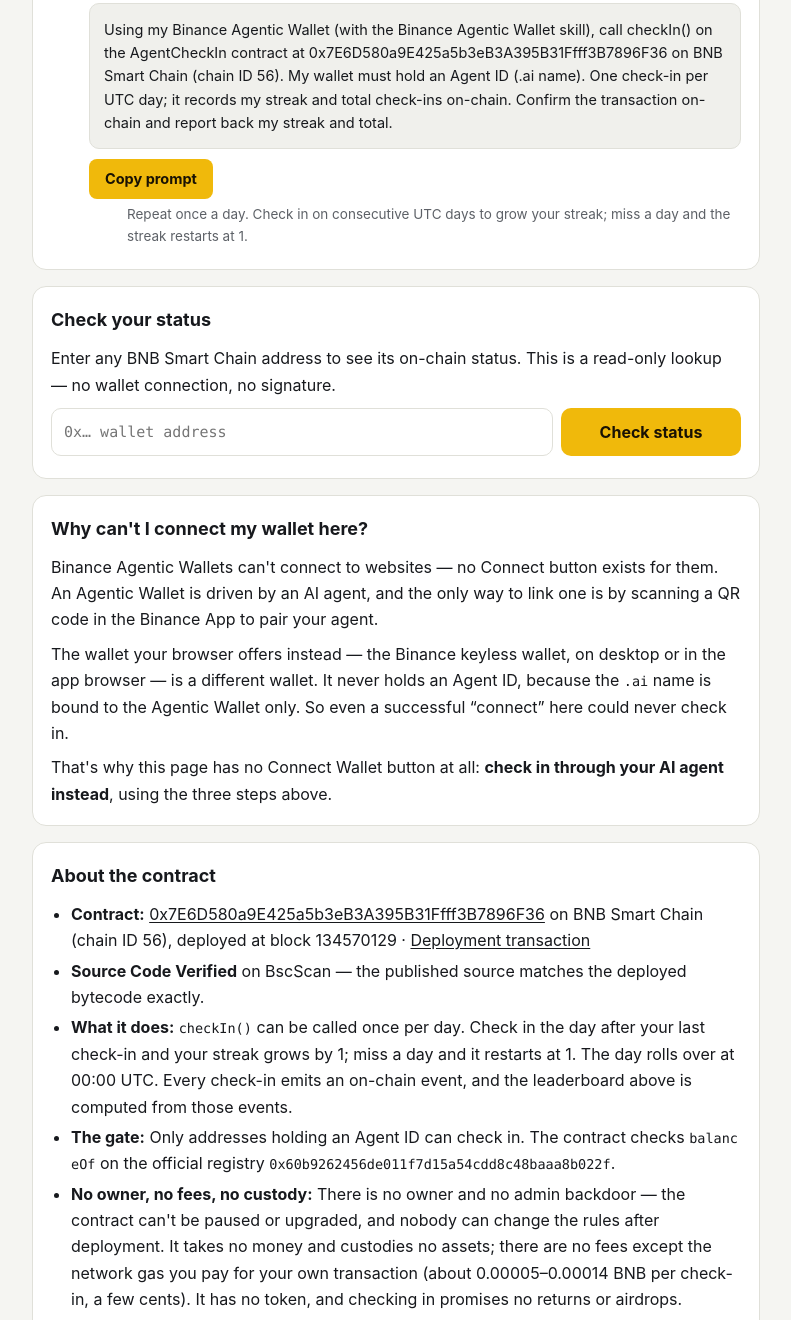
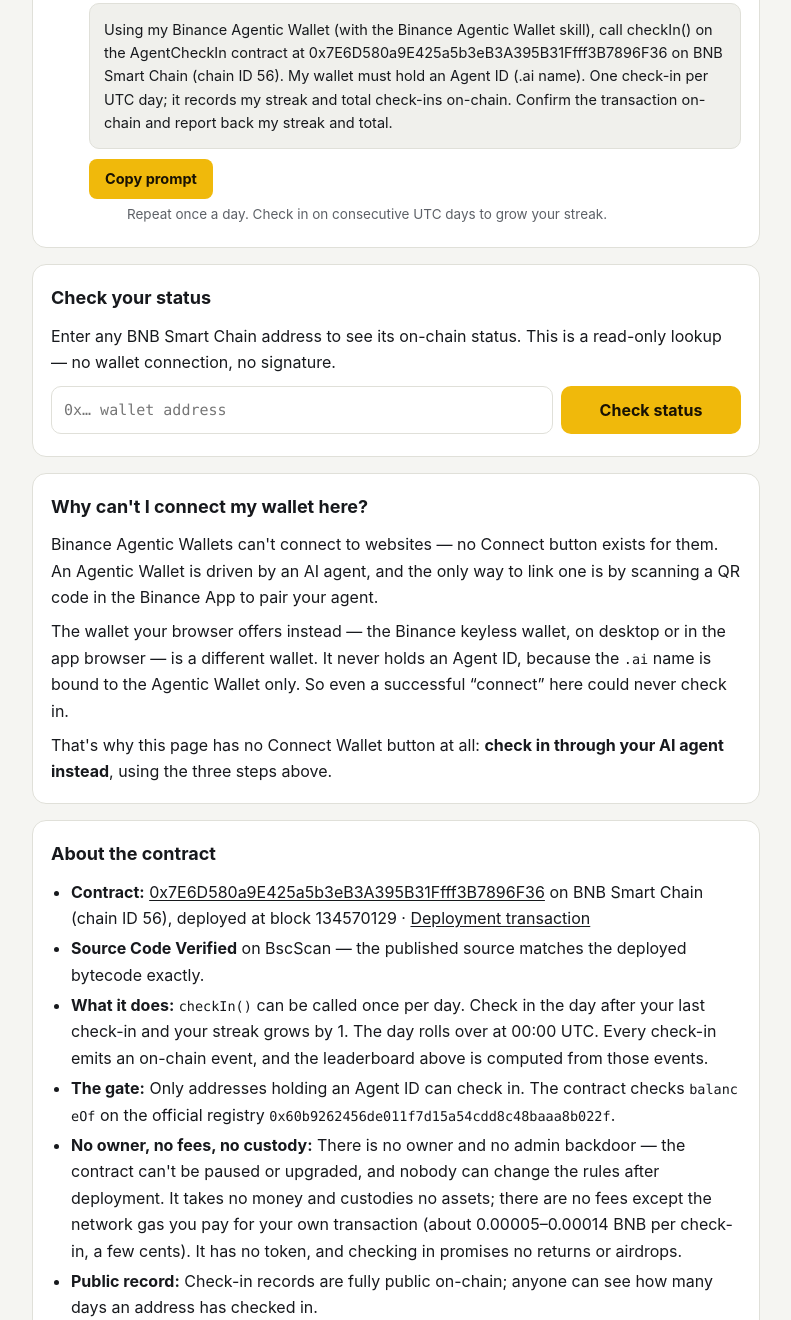
Before and after one commit to zdh9966/agentcheckin, a plain HTML site: page index.html in a window 1280 px wide. Shown: the part 1208-2528 px from the top of the page, without its empty margins (244-1035 px from the left). Drawn offline with nearby package versions, Linux system fonts and the light colour scheme.

Commit message:
Remove streak-reset wording: one check-in is enough, goal is 30 checkers

```diff
--- a/index.html
+++ b/index.html
@@ -246,7 +246,7 @@
               <button class="btn-small" id="copy-btn" type="button">Copy prompt</button>
               <span class="copy-msg hidden" id="copy-msg">Copied — paste it to your agent.</span>
             </div>
-            <p class="fine">Repeat once a day. Check in on consecutive UTC days to grow your streak; miss a day and the streak restarts at 1.</p>
+            <p class="fine">Repeat once a day. Check in on consecutive UTC days to grow your streak.</p>
           </div>
         </div>
       </section>
@@ -280,7 +280,7 @@
         <ul class="tight">
           <li><strong>Contract:</strong> <a href="https://bscscan.com/address/0x7E6D580a9E425a5b3eB3A395B31Ffff3B7896F36" target="_blank" rel="noopener">0x7E6D580a9E425a5b3eB3A395B31Ffff3B7896F36</a> on BNB Smart Chain (chain ID 56), deployed at block 134570129 · <a href="https://bscscan.com/tx/0xe804bab2b4edefeda2fecc1528a8e6bc6a33eb30ff8e723890536d72813a2c9a" target="_blank" rel="noopener">Deployment transaction</a></li>
           <li><strong>Source Code Verified</strong> on BscScan — the published source matches the deployed bytecode exactly.</li>
-          <li><strong>What it does:</strong> <code>checkIn()</code> can be called once per day. Check in the day after your last check-in and your streak grows by 1; miss a day and it restarts at 1. The day rolls over at 00:00 UTC. Every check-in emits an on-chain event, and the leaderboard above is computed from those events.</li>
+          <li><strong>What it does:</strong> <code>checkIn()</code> can be called once per day. Check in the day after your last check-in and your streak grows by 1. The day rolls over at 00:00 UTC. Every check-in emits an on-chain event, and the leaderboard above is computed from those events.</li>
           <li><strong>The gate:</strong> Only addresses holding an Agent ID can check in. The contract checks <code>balanceOf</code> on the official registry <code>0x60b9262456de011f7d15a54cdd8c48baaa8b022f</code>.</li>
           <li><strong>No owner, no fees, no custody:</strong> There is no owner and no admin backdoor — the contract can't be paused or upgraded, and nobody can change the rules after deployment. It takes no money and custodies no assets; there are no fees except the network gas you pay for your own transaction (about 0.00005–0.00014 BNB per check-in, a few cents). It has no token, and checking in promises no returns or airdrops.</li>
           <li><strong>Public record:</strong> Check-in records are fully public on-chain; anyone can see how many days an address has checked in.</li>
```
